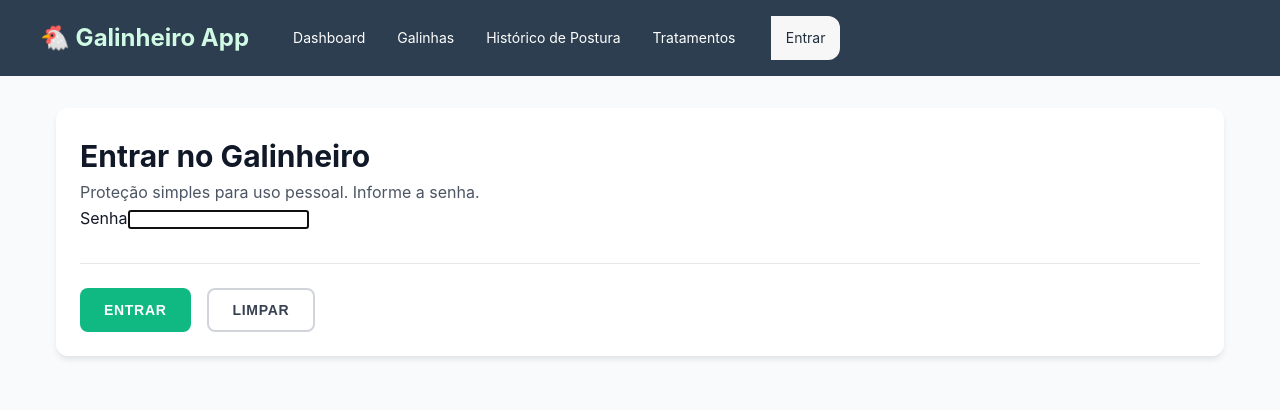
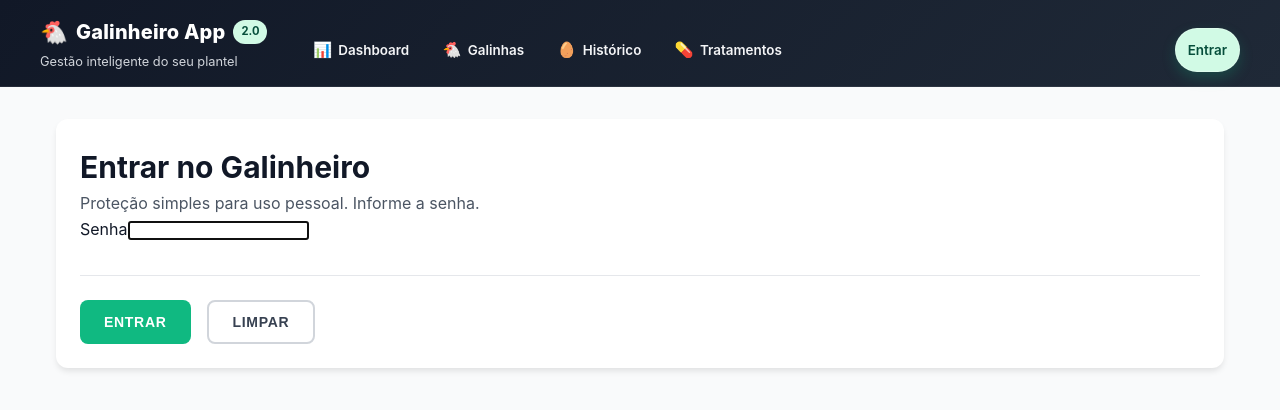
Before and after one commit to atkgomes1806/galinheiro-app, a React (Vite) app: page /login in a window 1280 px wide. Shown: the top 410 px of the page. Built offline with nearby package versions, Linux system fonts and the light colour scheme; no server answers.

Commit message:
feat: reformula barra superior para Galinheiro App 2.0

```diff
--- a/src/App.jsx
+++ b/src/App.jsx
@@ -8,11 +8,17 @@ import LoginPage from './presentation/pages/LoginPage';
 import RequireAuth from './presentation/components/RequireAuth';
 import React, { useState, useEffect } from 'react';
 import { isAuthenticated, logout } from './utils';
-import { COLORS, LAYOUT, TYPOGRAPHY } from './theme';
+import { LAYOUT, TYPOGRAPHY } from './theme';
 
 function AppNav() {
   const navigate = useNavigate();
   const [authed, setAuthed] = useState(isAuthenticated());
+  const navLinks = [
+    { to: '/', label: 'Dashboard', icon: '📊', end: true },
+    { to: '/galinhas', label: 'Galinhas', icon: '🐔' },
+    { to: '/historico', label: 'Histórico', icon: '🥚' },
+    { to: '/tratamentos', label: 'Tratamentos', icon: '💊' }
+  ];
 
   useEffect(() => {
     const update = () => setAuthed(isAuthenticated());
@@ -32,31 +38,39 @@ function AppNav() {
   return (
     <nav className="app-nav">
       <div className="nav-inner">
-        <h2 style={{ margin: 0, color: COLORS.primaryLight, fontFamily: TYPOGRAPHY.fontFamily }}>🐔 Galinheiro App</h2>
-        <div className="nav-items">
-          <NavLink to="/" className={({isActive}) => `nav-item${isActive ? ' nav-item-active' : ''}`} end>
-            <span style={{ color: 'inherit' }}>Dashboard</span>
-          </NavLink>
+        <div className="nav-brand">
+          <div className="nav-brand-main">
+            <span className="nav-brand-icon" aria-hidden="true">🐔</span>
+            <h1 className="nav-brand-title">Galinheiro App</h1>
+            <span className="nav-brand-badge">2.0</span>
+          </div>
+          <p className="nav-brand-subtitle">Gestão inteligente do seu plantel</p>
+        </div>
 
-          <NavLink to="/galinhas" className={({isActive}) => `nav-item${isActive ? ' nav-item-active' : ''}`}>
-            <span style={{ color: 'inherit' }}>Galinhas</span>
-          </NavLink>
+        <div className="nav-right">
+          <div className="nav-items" role="navigation" aria-label="Navegação principal">
+            {navLinks.map((link) => (
+              <NavLink
+                key={link.to}
+                to={link.to}
+                end={link.end}
+                className={({ isActive }) => `nav-item${isActive ? ' nav-item-active' : ''}`}
+              >
+                <span className="nav-item-icon" aria-hidden="true">{link.icon}</span>
+                <span className="nav-item-label">{link.label}</span>
+              </NavLink>
+            ))}
+          </div>
 
-          <NavLink to="/historico" className={({isActive}) => `nav-item${isActive ? ' nav-item-active' : ''}`}>
-            <span style={{ color: 'inherit' }}>Histórico de Postura</span>
-          </NavLink>
-
-          <NavLink to="/tratamentos" className={({isActive}) => `nav-item${isActive ? ' nav-item-active' : ''}`}>
-            <span style={{ color: 'inherit' }}>Tratamentos</span>
-          </NavLink>
-
-          {authed ? (
-            <button onClick={handleLogout} className="btn ml-1">Sair</button>
-          ) : (
-            <NavLink to="/login" className={({isActive}) => `nav-item ml-1${isActive ? ' nav-item-active' : ''}`}>
-              <span style={{ color: 'inherit' }}>Entrar</span>
-            </NavLink>
-          )}
+          <div className="nav-auth">
+            {authed ? (
+              <button onClick={handleLogout} className="btn btn-outline nav-auth-btn">Sair</button>
+            ) : (
+              <NavLink to="/login" className={({isActive}) => `nav-item nav-login${isActive ? ' nav-item-active' : ''}`}>
+                <span className="nav-item-label">Entrar</span>
+              </NavLink>
+            )}
+          </div>
         </div>
       </div>
     </nav>
@@ -66,11 +80,11 @@ function AppNav() {
 function App() {
   return (
     <Router>
-      <div style={{ fontFamily: TYPOGRAPHY.fontFamily }}>
+      <div style={{ fontFamily: TYPOGRAPHY.fontFamily }} className="app-shell">
         <AppNav />
 
         {/* Conteúdo */}
-        <div style={{ maxWidth: LAYOUT.containerMaxWidth, margin: '0 auto', padding: '0 1rem' }}>
+        <div style={{ maxWidth: LAYOUT.containerMaxWidth, margin: '0 auto', padding: '0 1rem' }} className="app-content">
           <Routes>
             <Route path="/login" element={<LoginPage />} />
             <Route path="/" element={<RequireAuth><DashboardPage /></RequireAuth>} />
@@ -87,12 +101,4 @@ function App() {
   );
 }
 
-const linkStyle = {
-  color: 'white',
-  textDecoration: 'none',
-  padding: '0.5rem 1rem',
-  borderRadius: '4px',
-  transition: 'background 0.2s'
-};
-
 export default App;
--- a/src/styles/components.css
+++ b/src/styles/components.css
@@ -2,9 +2,13 @@
 
 /* Navegação */
 .app-nav{
-  background:#2c3e50;
-  padding:1rem;
+    background: linear-gradient(135deg, var(--gray-900) 0%, #1f2937 100%);
+    padding:1rem 1rem 0.875rem;
   margin-bottom:2rem;
+    border-bottom: 1px solid rgba(255,255,255,0.08);
+    position: sticky;
+    top: 0;
+    z-index: 30;
 }
 @media (max-width:768px){
   .app-nav{padding:0.75rem;margin-bottom:1rem;}
@@ -13,44 +17,132 @@
   max-width:1200px;
   margin:0 auto;
   display:flex;
-  gap:2rem;
-  align-items:center;
-  overflow-x:auto;
-  -webkit-overflow-scrolling:touch;
+    gap:1.25rem;
+    align-items:flex-end;
+    justify-content:space-between;
+    flex-wrap:wrap;
 }
 @media (max-width:768px){
-  .app-nav .nav-inner{gap:0.5rem;}
+    .app-nav .nav-inner{gap:0.75rem;}
+}
+
+.nav-brand{
+    display:flex;
+    flex-direction:column;
+    gap:0.25rem;
+    min-width:240px;
+}
+
+.nav-brand-main{
+    display:flex;
+    align-items:center;
+    gap:0.5rem;
+}
+
+.nav-brand-icon{
+    font-size:1.4rem;
+    line-height:1;
+}
+
+.nav-brand-title{
+    margin:0;
+    color:white;
+    font-size:1.25rem;
+    font-weight:800;
+    letter-spacing:0.01em;
+}
+
+.nav-brand-badge{
+    display:inline-flex;
+    align-items:center;
+    justify-content:center;
+    padding:0.2rem 0.5rem;
+    border-radius:999px;
+    font-size:0.7rem;
+    font-weight:700;
+    color:#064e3b;
+    background:var(--primary-light);
+}
+
+.nav-brand-subtitle{
+    margin:0;
+    color:var(--gray-300);
+    font-size:0.8rem;
+}
+
+.nav-right{
+    display:flex;
+    align-items:center;
+    gap:0.75rem;
+    flex:1;
+    justify-content:space-between;
+    min-width:320px;
 }
 .nav-items{
   display:flex;
-  gap:0.5rem;
+    gap:0.45rem;
   align-items:center;
+    flex-wrap:wrap;
 }
 .nav-item{
-  color:white;
+    color:var(--gray-100);
   text-decoration:none;
-  padding:0.5rem 0.75rem;
+    padding:0.55rem 0.75rem;
   display:inline-flex;
   align-items:center;
-  gap:0.5rem;
-  border-radius:0;
-  transition:background 0.15s, color 0.15s;
+    gap:0.4rem;
+    border-radius:999px;
+    border:1px solid transparent;
+    transition:background 0.2s, color 0.2s, border-color 0.2s;
   white-space:nowrap;
-  font-size:0.875rem;
+    font-size:0.84rem;
+    font-weight:600;
   min-height:44px;
   touch-action:manipulation;
 }
+.nav-item-icon{
+    font-size:0.95rem;
+}
+
+.nav-item:hover{
+    background:rgba(255,255,255,0.1);
+    border-color:rgba(255,255,255,0.12);
+}
+
 @media (max-width:480px){
   .nav-item{padding:0.5rem 0.5rem;font-size:0.75rem;}
 }
 .nav-item-active{
-  background:#F7F7F7;
-  color:#1f2d3d;
-  border-radius:0 12px 12px 0;
-  padding:0.5rem 0.9rem;
+    background:var(--primary-light);
+    color:#064e3b;
+    border-color:var(--primary-light);
+    box-shadow: 0 6px 14px rgba(16,185,129,0.22);
 }
 @media (max-width:480px){
   .nav-item-active{padding:0.5rem 0.7rem;}
+}
+
+.nav-auth{
+    display:flex;
+    align-items:center;
+}
+
+.nav-auth-btn{
+    border-color: rgba(255,255,255,0.35);
+    color: white;
+    text-transform:none;
+    letter-spacing:0;
+    font-weight:600;
+    padding:0.5rem 0.9rem;
+}
+
+.nav-auth-btn:hover{
+    background: rgba(255,255,255,0.12);
+    border-color: rgba(255,255,255,0.45);
+}
+
+.nav-login{
+    border:1px solid rgba(255,255,255,0.28);
 }
 
 /* KPI card helpers */
--- a/src/styles/mobile.css
+++ b/src/styles/mobile.css
@@ -166,8 +166,27 @@
 
   /* Menus/Lists */
   .nav-items {
+    flex-direction: row;
+    overflow-x: auto;
+    -webkit-overflow-scrolling: touch;
+    width: 100%;
+    gap: 0.25rem;
+    padding-bottom: 0.25rem;
+  }
+
+  .nav-right {
+    min-width: 100%;
     flex-direction: column;
-    gap: 0.25rem;
+    align-items: flex-start;
+    gap: 0.5rem;
+  }
+
+  .nav-brand {
+    min-width: auto;
+  }
+
+  .nav-brand-subtitle {
+    font-size: 0.75rem;
   }
 
   /* Charts responsivos */
```
